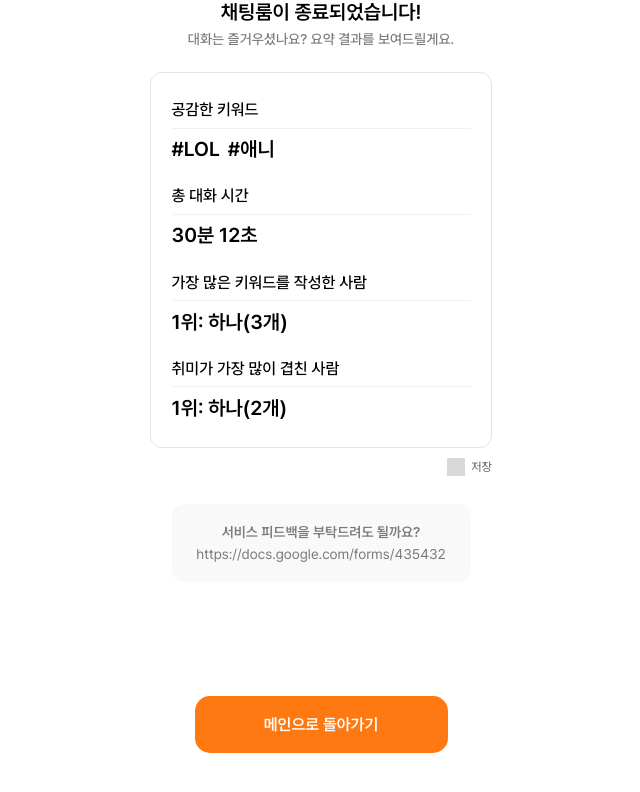
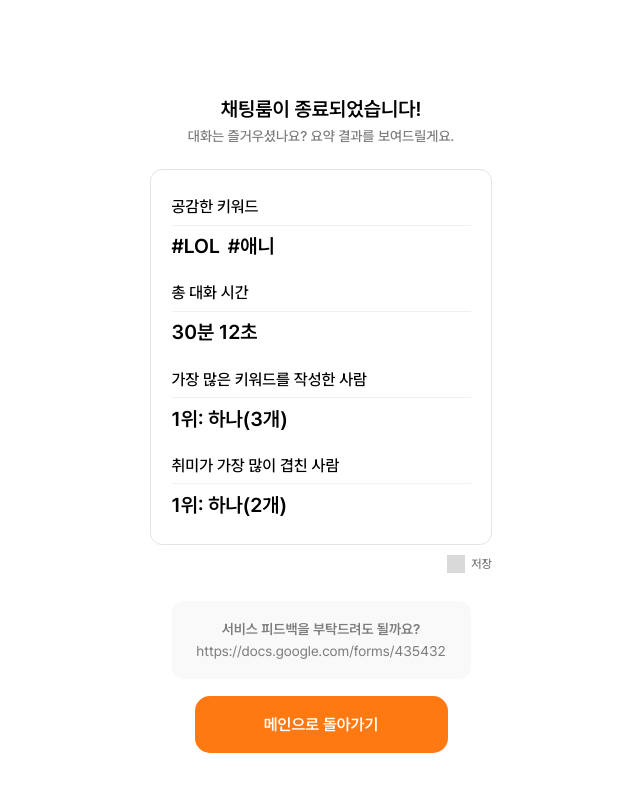
Before and after one commit to IT-s-Time-6Team/FE, a React (Vite) app: page /chatRoom/exit in a window 1280 px wide. Shown: the top 792 px of the page, without its empty margins (319-959 px from the left). Built offline with nearby package versions, Linux system fonts and the light colour scheme.

Commit message:
style: 요약 페이지에서 SummaryContainer 생성

```diff
--- a/src/pages/chatRoomExit/chatRoomSummaryPage.tsx
+++ b/src/pages/chatRoomExit/chatRoomSummaryPage.tsx
@@ -16,10 +16,10 @@ const ChatRoomSummaryPage = () => {
   };
   return (
     <Container>
-      <Header>
+      <SummaryHeader>
         <Title>채팅룸이 종료되었습니다!</Title>
         <SubTitle>대화는 즐거우셨나요? 요약 결과를 보여드릴게요.</SubTitle>
-      </Header>
+      </SummaryHeader>
       <StatsContainer>
         <Box>
           <Wrapper>
@@ -65,7 +65,9 @@ const ChatRoomSummaryPage = () => {
   );
 };
 export default ChatRoomSummaryPage;
-
+const SummaryHeader = styled(Header)`
+  margin-top: 97px;
+`;
 const StatsContainer = styled.div`
   width: 342px;
   align-self: center;
```
